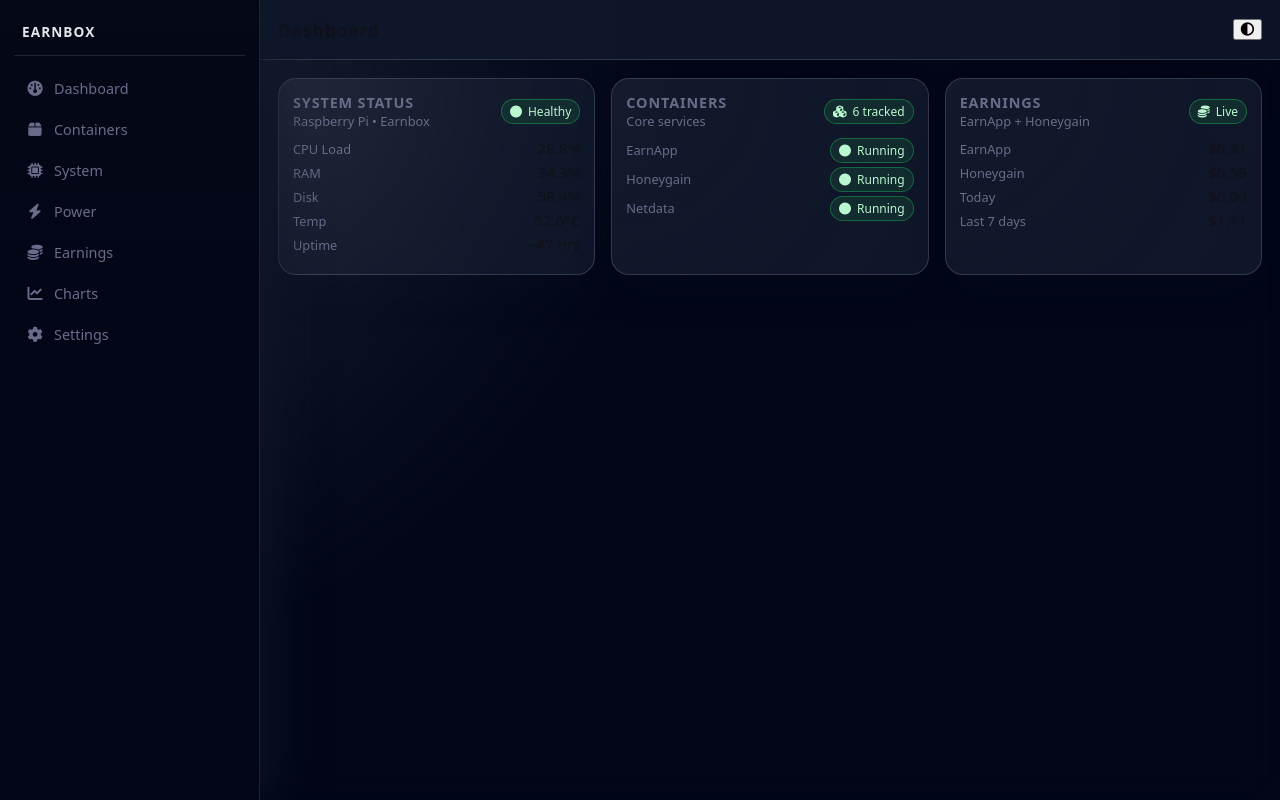
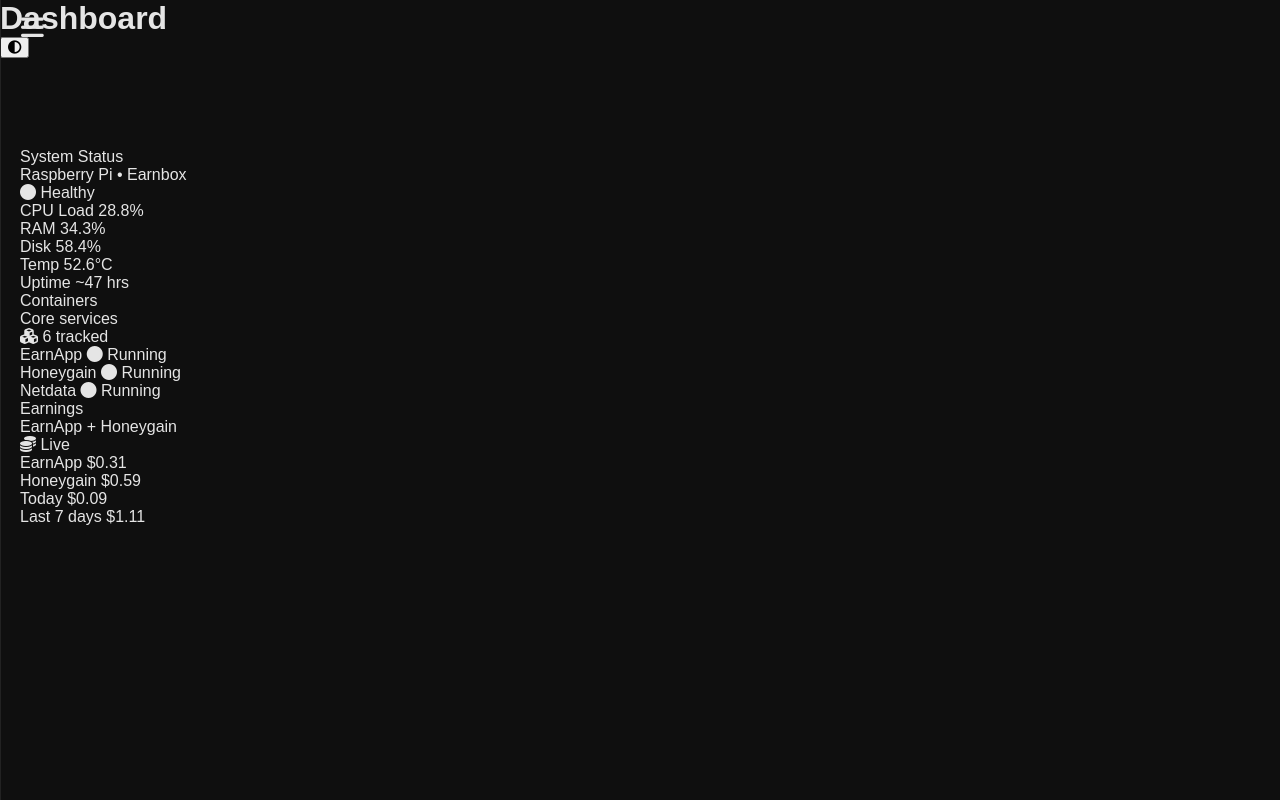
Before and after one commit to easye35/Raspberry-PI-docker-Earning, a plain HTML site: page dashboard/index.html in a window 1280 px wide. Drawn offline with Linux system fonts and the light colour scheme.

Commit message:
Update style.css

```diff
--- a/dashboard/css/style.css
+++ b/dashboard/css/style.css
@@ -1,450 +1,143 @@
-:root {
-  --bg: #0b0b10;
-  --bg-alt: #14141f;
-  --bg-elevated: #191927;
-  --border-subtle: #26263a;
-  --text: #f5f5ff;
-  --text-muted: #a0a0c0;
-  --accent: #a855f7;
-  --accent-soft: rgba(168, 85, 247, 0.15);
-  --accent-strong: rgba(168, 85, 247, 0.35);
-  --danger: #f97373;
-  --success: #4ade80;
-  --warning: #facc15;
-  --shadow-soft: 0 18px 40px rgba(0, 0, 0, 0.45);
-  --radius-lg: 18px;
-  --radius-md: 12px;
-  --radius-sm: 8px;
-  --transition-fast: 0.18s ease-out;
-  --transition-med: 0.25s ease;
-  --sidebar-width: 260px;
-  --header-height: 60px;
-  --font-main: system-ui, -apple-system, BlinkMacSystemFont, "SF Pro Text", "Segoe UI", sans-serif;
+/* GLOBAL ------------------------------------------------------ */
+
+body {
+    margin: 0;
+    padding: 0;
+    background: #0f0f0f;
+    color: #e5e5e5;
+    font-family: Arial, sans-serif;
+    overflow-x: hidden;
 }
 
-[data-theme="light"] {
-  --bg: #f5f5fb;
-  --bg-alt: #ffffff;
-  --bg-elevated: #ffffff;
-  --border-subtle: #e0e0f0;
-  --text: #11111a;
-  --text-muted: #6b6b8a;
-  --shadow-soft: 0 18px 40px rgba(15, 23, 42, 0.12);
+h1, h2 {
+    margin: 0;
+    padding: 0;
 }
 
-*,
-*::before,
-*::after {
-  box-sizing: border-box;
+/* SIDEBAR ------------------------------------------------------ */
+
+.sidebar {
+    position: fixed;
+    top: 0;
+    left: 0;
+    width: 230px;
+    height: 100vh;
+    background: #141414;
+    border-right: 1px solid #222;
+    transform: translateX(-230px);
+    transition: transform 0.25s ease;
+    z-index: 1000;
 }
 
-html, body {
-  margin: 0;
-  padding: 0;
-  height: 100%;
-  font-family: var(--font-main);
-  background: radial-gradient(circle at top left, #1f2937 0, #020617 45%, #020617 100%);
-  color: var(--text);
+.sidebar.open {
+    transform: translateX(0);
 }
 
-body {
-  display: flex;
+.sidebar-title {
+    font-size: 22px;
+    font-weight: bold;
+    padding: 20px;
+    background: #1c1c1c;
+    border-bottom: 1px solid #222;
 }
 
-/* Sidebar */
-
-.sidebar {
-  position: fixed;
-  inset: 0 auto 0 0;
-  width: var(--sidebar-width);
-  background: linear-gradient(180deg, #050816 0%, #020617 40%, #020617 100%);
-  border-right: 1px solid rgba(148, 163, 184, 0.18);
-  box-shadow: 18px 0 40px rgba(15, 23, 42, 0.7);
-  padding: 16px 14px;
-  display: flex;
-  flex-direction: column;
-  transform: translateX(0);
-  transition: transform var(--transition-med);
-  z-index: 40;
+.sidebar-menu {
+    list-style: none;
+    padding: 0;
+    margin: 0;
 }
 
-.sidebar-header {
-  display: flex;
-  align-items: center;
-  justify-content: space-between;
-  padding: 6px 8px 14px;
-  border-bottom: 1px solid rgba(148, 163, 184, 0.18);
-  margin-bottom: 10px;
+.sidebar-menu li {
+    padding: 15px 20px;
+    cursor: pointer;
+    border-bottom: 1px solid #1a1a1a;
+    transition: background 0.2s;
 }
 
-.brand {
-  font-weight: 700;
-  letter-spacing: 0.08em;
-  text-transform: uppercase;
-  font-size: 0.85rem;
-  color: #e5e7eb;
+.sidebar-menu li:hover {
+    background: #1f1f1f;
 }
 
-.sidebar-nav {
-  display: flex;
-  flex-direction: column;
-  gap: 4px;
-  padding: 4px 2px;
-  overflow-y: auto;
+/* TOPBAR ------------------------------------------------------ */
+
+.topbar {
+    position: fixed;
+    top: 0;
+    left: 0;
+    width: 100%;
+    height: 55px;
+    background: #1a1a1a;
+    border-bottom: 1px solid #222;
+    display: flex;
+    align-items: center;
+    padding-left: 60px;
+    z-index: 900;
 }
 
-.nav-item {
-  display: flex;
-  align-items: center;
-  gap: 10px;
-  padding: 9px 10px;
-  border-radius: 999px;
-  color: var(--text-muted);
-  text-decoration: none;
-  font-size: 0.9rem;
-  transition: background var(--transition-fast), color var(--transition-fast), transform var(--transition-fast);
+.menu-btn {
+    position: absolute;
+    left: 15px;
+    top: 12px;
+    font-size: 26px;
+    background: none;
+    border: none;
+    color: #e5e5e5;
+    cursor: pointer;
 }
 
-.nav-item i {
-  width: 18px;
-  text-align: center;
-  font-size: 0.95rem;
+/* CONTENT ------------------------------------------------------ */
+
+.content {
+    margin-top: 70px;
+    padding: 20px;
+    transition: margin-left 0.25s ease;
 }
 
-.nav-item span {
-  flex: 1;
+.content.shift {
+    margin-left: 230px;
 }
 
-.nav-item:hover {
-  background: rgba(148, 163, 184, 0.12);
-  color: var(--text);
-  transform: translateX(2px);
+/* PANEL -------------------------------------------------------- */
+
+.panel {
+    background: #161616;
+    padding: 20px;
+    border-radius: 8px;
+    border: 1px solid #222;
 }
 
-.nav-item.active {
-  background: radial-gradient(circle at top left, var(--accent-strong), rgba(15, 23, 42, 0.9));
-  color: #f9fafb;
-  box-shadow: 0 0 0 1px rgba(168, 85, 247, 0.4);
+.refresh-btn {
+    background: #007bff;
+    border: none;
+    padding: 10px 18px;
+    color: white;
+    border-radius: 6px;
+    cursor: pointer;
+    margin-bottom: 15px;
 }
 
-/* Main layout */
-
-#main {
-  margin-left: var(--sidebar-width);
-  flex: 1;
-  min-height: 100vh;
-  display: flex;
-  flex-direction: column;
-  backdrop-filter: blur(18px);
+.refresh-btn:hover {
+    background: #0066d6;
 }
 
-.header {
-  height: var(--header-height);
-  display: flex;
-  align-items: center;
-  justify-content: space-between;
-  padding: 0 18px;
-  background: linear-gradient(90deg, rgba(15, 23, 42, 0.96), rgba(15, 23, 42, 0.85));
-  border-bottom: 1px solid rgba(148, 163, 184, 0.25);
-  position: sticky;
-  top: 0;
-  z-index: 30;
+/* TABLE -------------------------------------------------------- */
+
+.container-table {
+    width: 100%;
+    border-collapse: collapse;
+    margin-top: 10px;
 }
 
-.header h1 {
-  font-size: 1.1rem;
-  font-weight: 600;
-  letter-spacing: 0.04em;
+.container-table th,
+.container-table td {
+    padding: 12px;
+    border-bottom: 1px solid #222;
 }
 
-.header-actions {
-  display: flex;
-  align-items: center;
-  gap: 10px;
+.container-table th {
+    background: #1c1c1c;
 }
 
-.refresh-status {
-  font-size: 0.8rem;
-  color: var(--text-muted);
+.container-table tr:hover {
+    background: #1a1a1a;
 }
-
-.content {
-  padding: 18px 18px 24px;
-  display: flex;
-  flex-direction: column;
-  gap: 18px;
-}
-
-/* Cards & layout */
-
-.grid {
-  display: grid;
-  gap: 16px;
-}
-
-.grid-2 {
-  grid-template-columns: repeat(2, minmax(0, 1fr));
-}
-
-.grid-3 {
-  grid-template-columns: repeat(3, minmax(0, 1fr));
-}
-
-.grid-4 {
-  grid-template-columns: repeat(4, minmax(0, 1fr));
-}
-
-@media (max-width: 1100px) {
-  .grid-4 {
-    grid-template-columns: repeat(2, minmax(0, 1fr));
-  }
-}
-
-@media (max-width: 800px) {
-  .grid-3,
-  .grid-4 {
-    grid-template-columns: repeat(1, minmax(0, 1fr));
-  }
-}
-
-.card {
-  background: radial-gradient(circle at top left, rgba(148, 163, 184, 0.12), rgba(15, 23, 42, 0.96));
-  border-radius: var(--radius-lg);
-  border: 1px solid rgba(148, 163, 184, 0.25);
-  box-shadow: var(--shadow-soft);
-  padding: 14px 14px 16px;
-  position: relative;
-  overflow: hidden;
-}
-
-.card-header {
-  display: flex;
-  align-items: center;
-  justify-content: space-between;
-  margin-bottom: 8px;
-}
-
-.card-title {
-  font-size: 0.9rem;
-  font-weight: 600;
-  letter-spacing: 0.06em;
-  text-transform: uppercase;
-  color: var(--text-muted);
-}
-
-.card-subtitle {
-  font-size: 0.8rem;
-  color: var(--text-muted);
-}
-
-.card-body {
-  margin-top: 4px;
-}
-
-/* Metric tiles */
-
-.metric-row {
-  display: flex;
-  align-items: baseline;
-  justify-content: space-between;
-  margin: 4px 0;
-}
-
-.metric-label {
-  font-size: 0.8rem;
-  color: var(--text-muted);
-}
-
-.metric-value {
-  font-size: 0.95rem;
-  font-weight: 500;
-}
-
-.metric-pill {
-  display: inline-flex;
-  align-items: center;
-  gap: 6px;
-  padding: 4px 8px;
-  border-radius: 999px;
-  background: rgba(15, 23, 42, 0.9);
-  border: 1px solid rgba(148, 163, 184, 0.3);
-  font-size: 0.75rem;
-  color: var(--text-muted);
-}
-
-.metric-pill i {
-  font-size: 0.8rem;
-}
-
-/* Status badges */
-
-.badge {
-  display: inline-flex;
-  align-items: center;
-  gap: 6px;
-  padding: 3px 8px;
-  border-radius: 999px;
-  font-size: 0.75rem;
-}
-
-.badge i {
-  font-size: 0.75rem;
-}
-
-.badge-ok {
-  background: rgba(34, 197, 94, 0.12);
-  color: #bbf7d0;
-  border: 1px solid rgba(34, 197, 94, 0.4);
-}
-
-.badge-warn {
-  background: rgba(250, 204, 21, 0.12);
-  color: #fef9c3;
-  border: 1px solid rgba(250, 204, 21, 0.4);
-}
-
-.badge-err {
-  background: rgba(248, 113, 113, 0.12);
-  color: #fee2e2;
-  border: 1px solid rgba(248, 113, 113, 0.4);
-}
-
-/* Buttons */
-
-.icon-btn {
-  border: none;
-  background: rgba(15, 23, 42, 0.7);
-  color: var(--text-muted);
-  border-radius: 999px;
-  width: 32px;
-  height: 32px;
-  display: inline-flex;
-  align-items: center;
-  justify-content: center;
-  cursor: pointer;
-  transition: background var(--transition-fast), color var(--transition-fast), transform var(--transition-fast);
-}
-
-.icon-btn:hover {
-  background: rgba(148, 163, 184, 0.2);
-  color: var(--text);
-  transform: translateY(-1px);
-}
-
-.btn {
-  border-radius: 999px;
-  border: 1px solid rgba(148, 163, 184, 0.4);
-  background: rgba(15, 23, 42, 0.9);
-  color: var(--text);
-  padding: 6px 12px;
-  font-size: 0.8rem;
-  display: inline-flex;
-  align-items: center;
-  gap: 6px;
-  cursor: pointer;
-  transition: background var(--transition-fast), transform var(--transition-fast), box-shadow var(--transition-fast);
-}
-
-.btn-primary {
-  border-color: rgba(168, 85, 247, 0.7);
-  background: radial-gradient(circle at top left, var(--accent-strong), rgba(15, 23, 42, 0.95));
-}
-
-.btn:hover {
-  transform: translateY(-1px);
-  box-shadow: 0 10px 25px rgba(15, 23, 42, 0.7);
-}
-
-/* Charts */
-
-.chart-container {
-  position: relative;
-  height: 220px;
-}
-
-/* Sidebar responsive */
-
-#openSidebar {
-  display: none;
-}
-
-#closeSidebar {
-  display: none;
-}
-
-@media (max-width: 900px) {
-  .sidebar {
-    transform: translateX(-100%);
-  }
-
-  .sidebar.open {
-    transform: translateX(0);
-  }
-
-  #main {
-    margin-left: 0;
-  }
-
-  #openSidebar {
-    display: inline-flex;
-  }
-
-  #closeSidebar {
-    display: inline-flex;
-  }
-}
-
-/* Simple fade-in */
-
-.fade-in {
-  animation: fadeIn 0.25s ease-out;
-}
-
-@keyframes fadeIn {
-  from { opacity: 0; transform: translateY(4px); }
-  to { opacity: 1; transform: translateY(0); }
-}
-
-/* Tables (containers) */
-
-.table {
-  width: 100%;
-  border-collapse: collapse;
-  font-size: 0.8rem;
-}
-
-.table th,
-.table td {
-  padding: 6px 8px;
-  border-bottom: 1px solid rgba(148, 163, 184, 0.2);
-}
-
-.table th {
-  text-align: left;
-  color: var(--text-muted);
-  font-weight: 500;
-}
-
-.table tr:hover td {
-  background: rgba(15, 23, 42, 0.7);
-}
-
-/* Settings */
-
-.settings-row {
-  display: flex;
-  align-items: center;
-  justify-content: space-between;
-  margin: 6px 0;
-}
-
-.settings-label {
-  font-size: 0.85rem;
-  color: var(--text-muted);
-}
-
-.settings-control {
-  display: flex;
-  align-items: center;
-  gap: 8px;
-}
```
